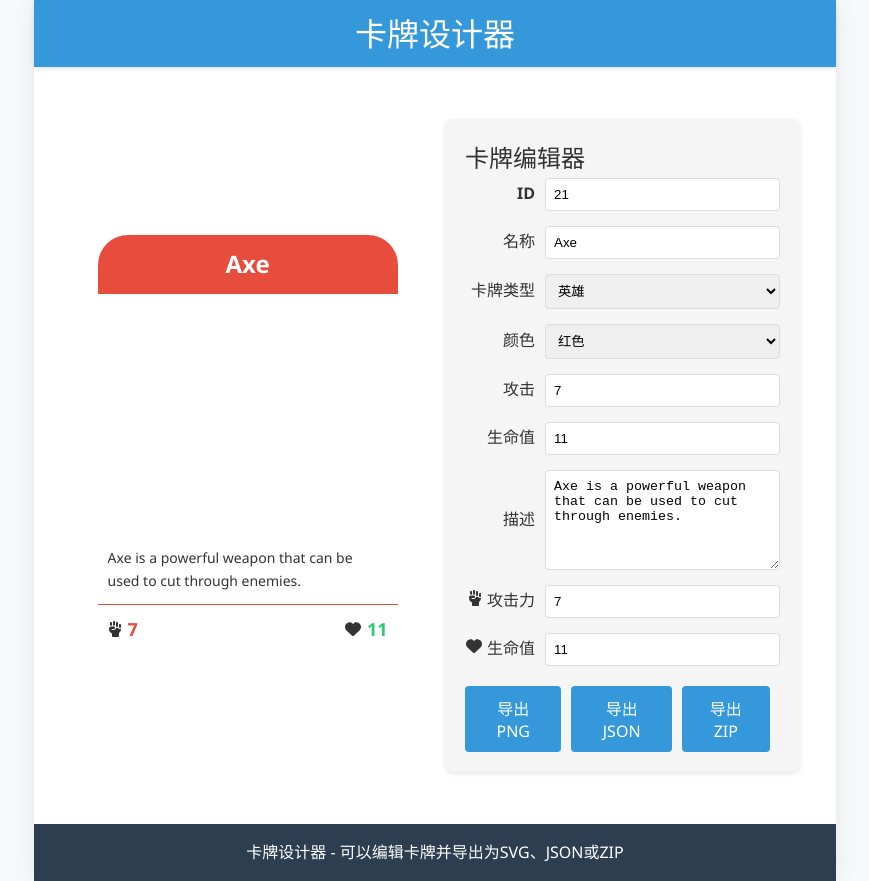
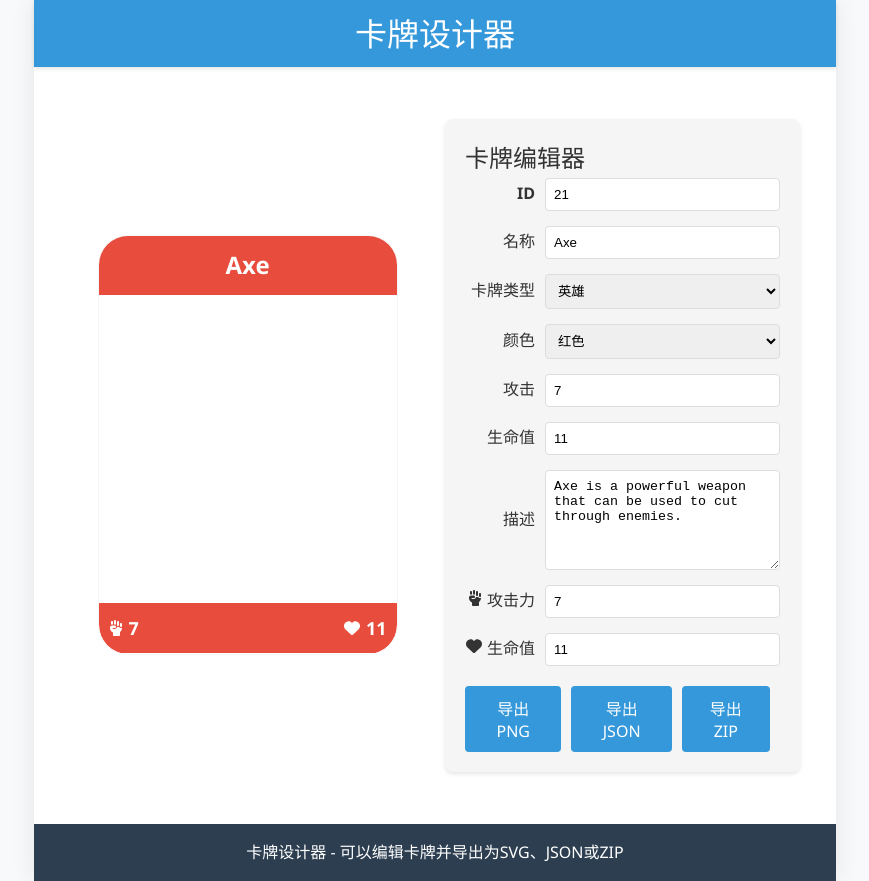
Before and after one commit to zhy0216/card-designer, a React (Vite) app: page / in a window 1280 px wide. Shown: the whole page, without its empty margins (205-1074 px from the left). Built offline with nearby package versions, Linux system fonts and the light colour scheme.

Commit message:
change styles

```diff
--- a/src/components/CardTemplates/HeroCardTemplate.jsx
+++ b/src/components/CardTemplates/HeroCardTemplate.jsx
@@ -17,7 +17,7 @@ const HeroCardTemplate = ({ card }) => {
       </CardHeader>
       <CardBody style={{ position: 'relative', flex: 1, overflow: 'hidden' }}>
         {cropperZone}
-        <CardBottomContainer>
+        <CardBottomContainer color={card.color}>
           {card.description && (
             <DescriptionBox>
               {card.description}
@@ -26,13 +26,13 @@ const HeroCardTemplate = ({ card }) => {
           <CardStats color={card.color}>
             <StatBox>
               <StatLabel>
-                <FontAwesomeIcon icon={faFistRaised} />
+                <FontAwesomeIcon color='white' icon={faFistRaised} />
               </StatLabel>
               <StatValue type="attack">{card.attack || 0}</StatValue>
             </StatBox>
             <StatBox>
               <StatLabel>
-                <FontAwesomeIcon icon={faHeart} />
+                <FontAwesomeIcon color='white' icon={faHeart} />
               </StatLabel>
               <StatValue type="health">{card.health || 0}</StatValue>
             </StatBox>
--- a/src/components/CardTemplates/styled.jsx
+++ b/src/components/CardTemplates/styled.jsx
@@ -13,6 +13,7 @@ export const CardPreview = styled.div`
   position: relative;
   border-radius: 30px;
   overflow: hidden;
+  border: 1px solid whitesmoke;
 `;
 
 export const CardHeader = styled.div`
@@ -43,14 +44,15 @@ export const CardBottomContainer = styled.div`
   display: flex;
   flex-direction: column;
   pointer-events: none;
-  background: rgba(255,255,255,0.55);
-  backdrop-filter: blur(12px);
+  backdrop-filter: blur(10px);
+  background-color: rgba(255,255,255,0.55);
 `;
 
 export const DescriptionBox = styled.div`
   padding: 10px;
+  height: fit-content;
   font-size: 14px;
-  color: #333;
+  color: white;
   white-space: pre-line;
   border-radius: 0 0 8px 8px;
   margin-bottom: 2px;
@@ -62,6 +64,7 @@ export const CardStats = styled.div`
   justify-content: space-between;
   padding: 10px;
   border-top: 1px solid ${({ color }) => cardColors[color] || cardColors.Default};
+  background-color:${({ color }) => cardColors[color] || cardColors.Default};
 `;
 
 export const StatBox = styled.div`
@@ -77,7 +80,7 @@ export const StatValue = styled.span`
   font-weight: bold;
   font-size: 18px;
   margin-left: 2px;
-  color: ${({ type }) => (type === 'attack' ? '#e74c3c' : '#2ecc71')};
+  color: white;
 `;
 
 // 可继续在这里添加其它通用样式组件
```
